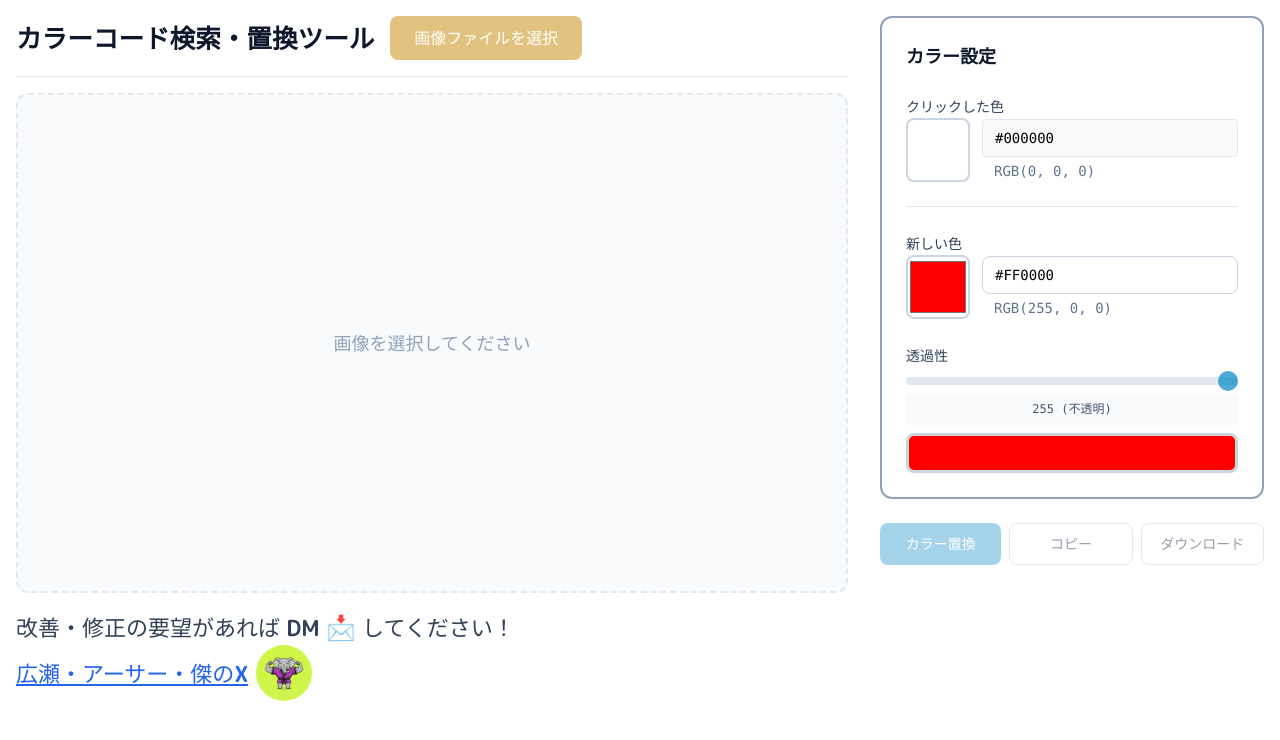
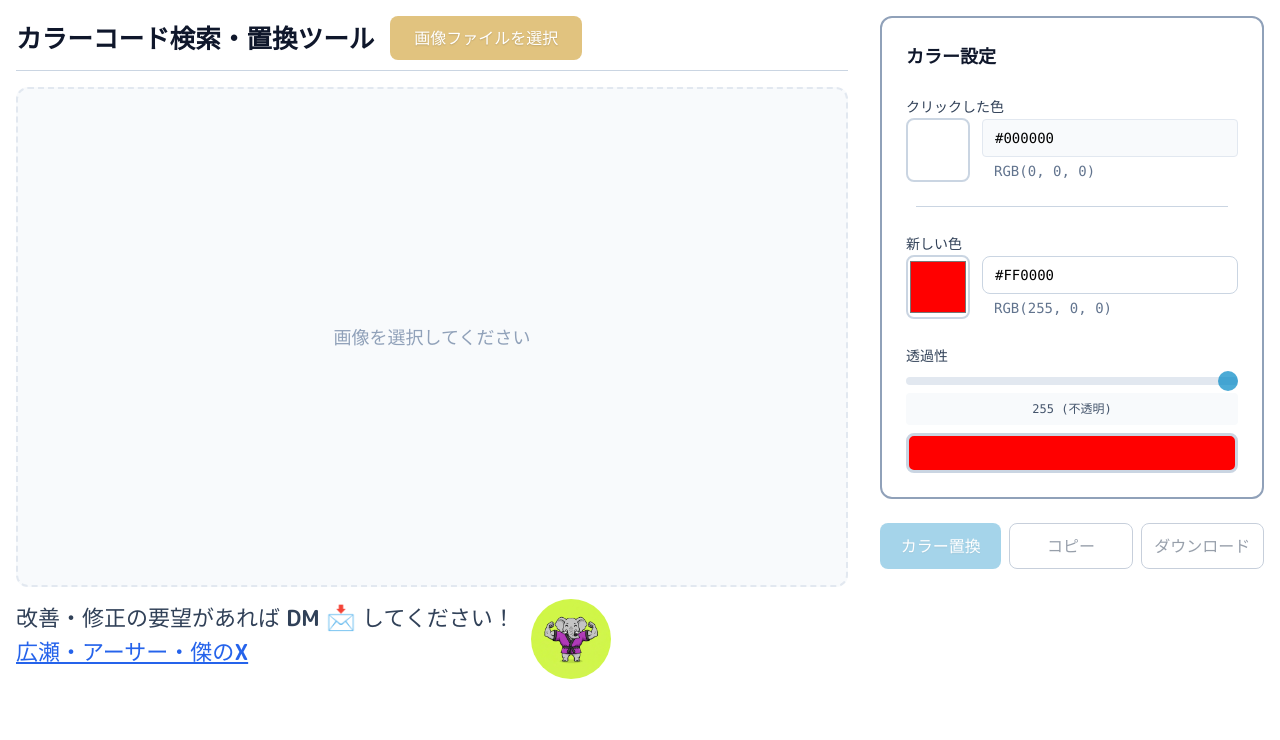
Before and after one commit to hirose-suguru/image_processing, a website: page public/index.html in a window 1280 px wide. Drawn offline with Linux system fonts and the light colour scheme.

Commit message:
Move profile icon below DM message and improve divider styling
- Relocate author icon to right side of footer text block with larger size (80px)
- Unify divider color to slate-300 and add horizontal margins

Co-Authored-By: Claude Opus 4.5 <noreply@anthropic.com>

```diff
--- a/public/index.html
+++ b/public/index.html
@@ -34,15 +34,15 @@
             <!-- Left Column: Header + Image Preview Area -->
             <div class="flex-1 w-full space-y-4">
                 <!-- Header -->
-                <header class="border-b border-slate-200 pb-4 flex items-center gap-4 flex-wrap justify-between">
+                <header class="border-b border-slate-300 flex items-center gap-4 flex-wrap justify-between" style="padding-bottom: 10px;">
                     <div class="flex items-center gap-4 flex-wrap">
                         <h1 class="font-semibold text-slate-900" style="font-family: 'M PLUS Rounded 1c', sans-serif; font-size: 1.60rem;"
                             >カラーコード検索・置換ツール</h1>
                         <!-- File Input Button -->
                         <input type="file" id="fileInput" accept="image/png, image/jpeg, image/jpg" class="hidden">
                         <button onclick="document.getElementById('fileInput').click()"
-                                class="px-6 py-2.5 text-white rounded-lg font-medium transition-all duration-300 ease-out hover:opacity-90 hover:shadow-lg active:scale-[0.98] focus:outline-none focus:ring-2 focus:ring-offset-2"
-                                style="background-color: rgba(195, 135, 1, 0.5);">
+                                class="px-6 py-2.5 text-white rounded-lg font-medium transition-all duration-300 ease-out hover:brightness-110 hover:shadow-lg hover:-translate-y-0.5 active:scale-[0.98] focus:outline-none focus:ring-2 focus:ring-offset-2"
+                                style="background-color: rgba(195, 135, 1, 0.5); font-size: 1rem; text-shadow: 0 1px 1.5px rgba(0, 0, 0, 0.15);">
                             画像ファイルを選択
                         </button>
                     </div>
@@ -56,12 +56,14 @@
                 </div>
 
                 <!-- Footer Info -->
-                <div class="text-left pt-2" style="font-family: 'M PLUS Rounded 1c', sans-serif; font-size: 1.375rem;">
-                    <p class="text-slate-700">改善・修正の要望があれば DM <span style="font-size: 1.5rem;">📩</span> してください！</p>
-                    <p class="flex items-center gap-2">
-                        <a href="https://x.com/hirose_suguru" target="_blank" rel="noopener noreferrer" style="color: #2563eb; text-decoration: underline;">広瀬・アーサー・傑のX</a>
-                        <img src="icon_1.jpg" alt="広瀬・アーサー・傑" style="width: 56px; height: 56px; border-radius: 50%; object-fit: cover;">
-                    </p>
+                <div class="flex items-end gap-4" style="font-family: 'M PLUS Rounded 1c', sans-serif; font-size: 1.375rem; margin-top: -4px;">
+                    <div class="text-left">
+                        <p class="text-slate-700">改善・修正の要望があれば DM <span style="font-size: 1.5rem;">📩</span> してください！</p>
+                        <p>
+                            <a href="https://x.com/hirose_suguru" target="_blank" rel="noopener noreferrer" style="color: #2563eb; text-decoration: underline;">広瀬・アーサー・傑のX</a>
+                        </p>
+                    </div>
+                    <img src="icon_1.jpg" alt="広瀬・アーサー・傑" style="width: 80px; height: 80px; border-radius: 50%; object-fit: cover;">
                 </div>
             </div>
 
@@ -83,7 +85,7 @@
                         </div>
                     </div>
 
-                    <div class="h-px bg-slate-200"></div>
+                    <div class="border-b border-slate-300" style="margin-left: 10px; margin-right: 10px;"></div>
 
                     <!-- New Color (B) -->
                     <div class="space-y-2">
@@ -113,16 +115,18 @@
                 <!-- Button Section -->
                 <div class="flex gap-2">
                     <button id="replaceBtn" onclick="replaceColor()" disabled
-                            class="flex-1 px-3 py-2.5 text-white rounded-lg font-medium text-sm transition-all duration-300 ease-out hover:opacity-90 hover:shadow-lg active:scale-[0.98] focus:outline-none focus:ring-2 focus:ring-offset-2 disabled:opacity-50 disabled:cursor-not-allowed disabled:hover:shadow-none disabled:hover:scale-100"
-                            style="background-color: rgba(0, 135, 196, 0.7);">
+                            class="flex-1 px-3 py-2.5 text-white rounded-lg font-medium transition-all duration-300 ease-out hover:opacity-90 hover:shadow-lg active:scale-[0.98] focus:outline-none focus:ring-2 focus:ring-offset-2 disabled:opacity-50 disabled:cursor-not-allowed disabled:hover:shadow-none disabled:hover:scale-100"
+                            style="background-color: rgba(0, 135, 196, 0.7); font-size: 1rem; text-shadow: 0 1px 1.5px rgba(0, 0, 0, 0.15);">
                         カラー置換
                     </button>
                     <button id="copyBtn" onclick="copyToClipboard()" disabled
-                            class="flex-1 px-3 py-2.5 border border-slate-300 text-slate-700 rounded-lg font-medium text-sm transition-all duration-300 hover:bg-slate-50 hover:border-slate-400 active:scale-[0.98] focus:outline-none focus:ring-2 focus:ring-slate-400 focus:ring-offset-2 disabled:opacity-50 disabled:cursor-not-allowed disabled:hover:bg-white disabled:hover:scale-100">
+                            class="flex-1 px-3 py-2.5 border border-slate-400 text-slate-700 rounded-lg font-medium transition-all duration-300 hover:bg-slate-50 hover:border-slate-500 active:scale-[0.98] focus:outline-none focus:ring-2 focus:ring-slate-400 focus:ring-offset-2 disabled:opacity-50 disabled:cursor-not-allowed disabled:hover:bg-white disabled:hover:scale-100"
+                            style="font-size: 1rem;">
                         コピー
                     </button>
                     <button id="downloadBtn" onclick="downloadImage()" disabled
-                            class="flex-1 px-3 py-2.5 border border-slate-300 text-slate-700 rounded-lg font-medium text-sm transition-all duration-300 hover:bg-slate-50 hover:border-slate-400 active:scale-[0.98] focus:outline-none focus:ring-2 focus:ring-slate-400 focus:ring-offset-2 disabled:opacity-50 disabled:cursor-not-allowed disabled:hover:bg-white disabled:hover:scale-100">
+                            class="flex-1 px-3 py-2.5 border border-slate-400 text-slate-700 rounded-lg font-medium transition-all duration-300 hover:bg-slate-50 hover:border-slate-500 active:scale-[0.98] focus:outline-none focus:ring-2 focus:ring-slate-400 focus:ring-offset-2 disabled:opacity-50 disabled:cursor-not-allowed disabled:hover:bg-white disabled:hover:scale-100"
+                            style="font-size: 1rem;">
                         ダウンロード
                     </button>
                 </div>
```
